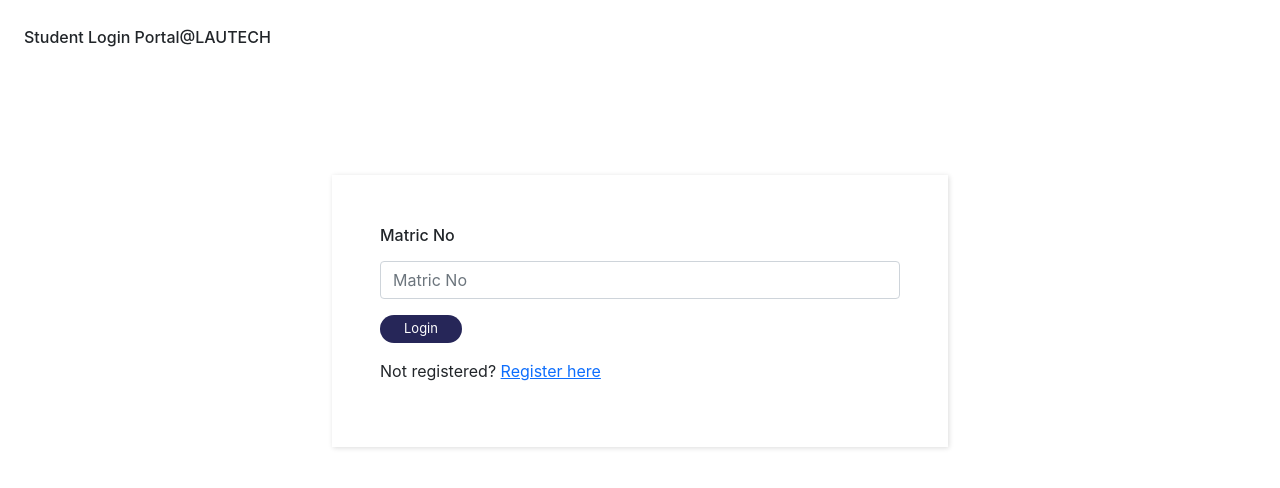
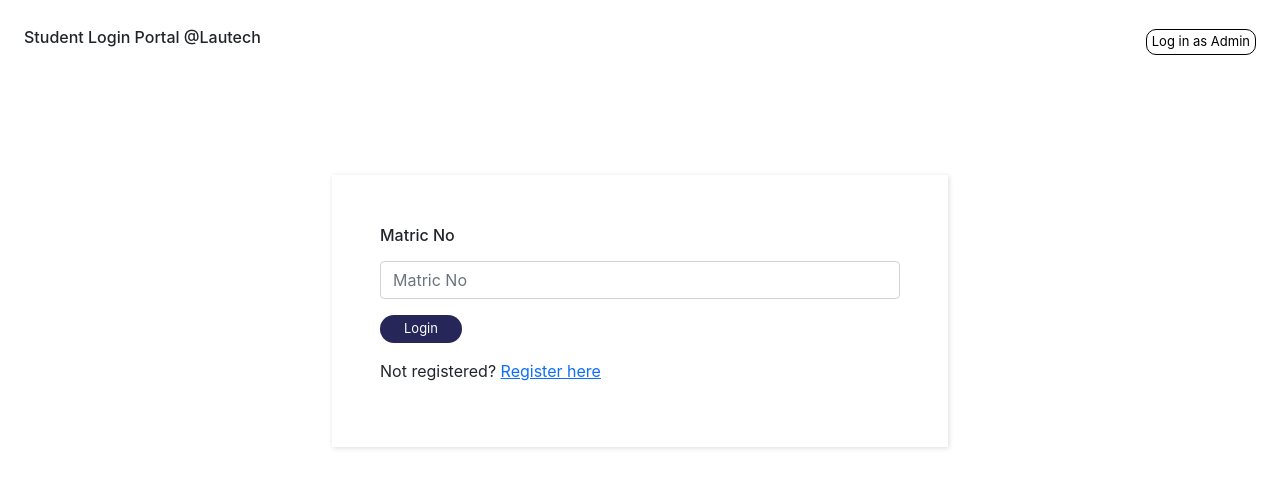
Before and after one commit to EniolaOpakunle/Student-Result-System, a React (Create React App) app: page / in a window 1280 px wide. Shown: the top 488 px of the page. Built offline with nearby package versions, Linux system fonts and the light colour scheme.

Commit message:
add log out button to result.js and log in as admin button to studentlogin.js

```diff
--- a/src/App.css
+++ b/src/App.css
@@ -58,6 +58,19 @@
 }
 .result .header{
   justify-content: space-between !important;
+  /* align-items: center; */
+}
+.result .header .d-flex{
+  align-items: center !important;
+}
+.result .header button{
+  background-color: white;
+  color: black;
+  border: thin solid black;
+  margin-top: -10px;
+  margin-left: 20px;
+  border-radius: 10px;
+  padding: 3px 15px 3px 15px;
 }
 
 .result table tr td{
@@ -128,6 +141,18 @@
 .login .form{
   box-shadow: 1px 1px 5px gainsboro;
   margin-top: 120px !important;
+}
+.login .header{
+  justify-content: space-between;
+}
+.login .header button{
+  background-color: white;
+  color: black;
+  border: thin solid black;
+  margin-top: -10px;
+  /* margin-left: 10px; */
+  border-radius: 10px;
+  padding: 2px 5px 2px 5px;
 }
 
 /* Admin Login */
@@ -233,9 +258,14 @@
   /* Result */
   .result{
     font-size: 13px;
+    padding: 5px !important;
   }
   .result .header{
+    margin-top: 10px;
     justify-content: space-between !important;
+  }
+  .result .table{
+    width: 100% !important;
   }
 
   .result table tr td{
--- a/src/components/Result.js
+++ b/src/components/Result.js
@@ -2,11 +2,13 @@ import React from 'react'
 import { useEffect, useState} from 'react'
 import { useLocation } from 'react-router-dom'
 import contactImage from '../images/contact.png';
+import { useNavigate } from 'react-router-dom';
 
 function Result(){
     const [student, setstudent] = useState({})
     const [scoredCreditUnits, setscoredCreditUnits] = useState('')
     const [cgpa, setcgpa] = useState('')
+    const naviagte = useNavigate();
         const {state} = useLocation()
         const calculateTotalCreditUnits = () => {
             const totalCredits = state.courses.reduce((sum, course) => sum + (parseInt(course.credit) *4), 0);
@@ -22,11 +24,17 @@ function Result(){
             // setscoredCreditUnits(totalGradePoints)
             return parseFloat(((totalGradePoints / calculateTotalCreditUnits())*5).toFixed(2));
         }
+        const handleLogOut = () =>{
+            naviagte('/login')
+        }
   return (
     <div className='result container-fluid px-4 py-3'>
         <div className='header d-flex'>
             <h6>Results</h6>
-            <h6 className='title'>{state.name}: <span className=''>{state.matric}</span></h6>
+            <div className='d-flex'>
+                <h6 className='title'>{state.name}: <span className=''>{state.matric}</span></h6>
+                <button onClick={() => handleLogOut()}>log out</button>
+            </div>
         </div>
         <div className='mt-4 result-div'>
             <table className='w-100 '>
--- a/src/components/StudentLogin.js
+++ b/src/components/StudentLogin.js
@@ -21,8 +21,11 @@ function StudentLogin() {
   return (
     <div className='login p-4'>
       <div className='header mt-1 d-flex' >
-        <h6>Student Login Portal</h6>
-        <h6>@LAUTECH</h6>
+        <h6>Student Login Portal <span>@Lautech</span></h6>
+        {/* <h6>@LAUTECH</h6> */}
+        <div>
+          <button>Log in as Admin</button>
+        </div>
       </div>
       <div className='w-50 m-auto mt-5 p-5 form'>
         <form onSubmit={handleSubmit}>
@@ -43,6 +46,9 @@ function StudentLogin() {
           <div className='mt-3'>
             <p>Not registered? <a href="/register">Register here</a> </p>
           </div>
+          {/* <div>
+            <p className='text-end'>Log in as <a href="/adminlogin">Admin</a></p>
+          </div> */}
       </div>
     </div>
   )
```
